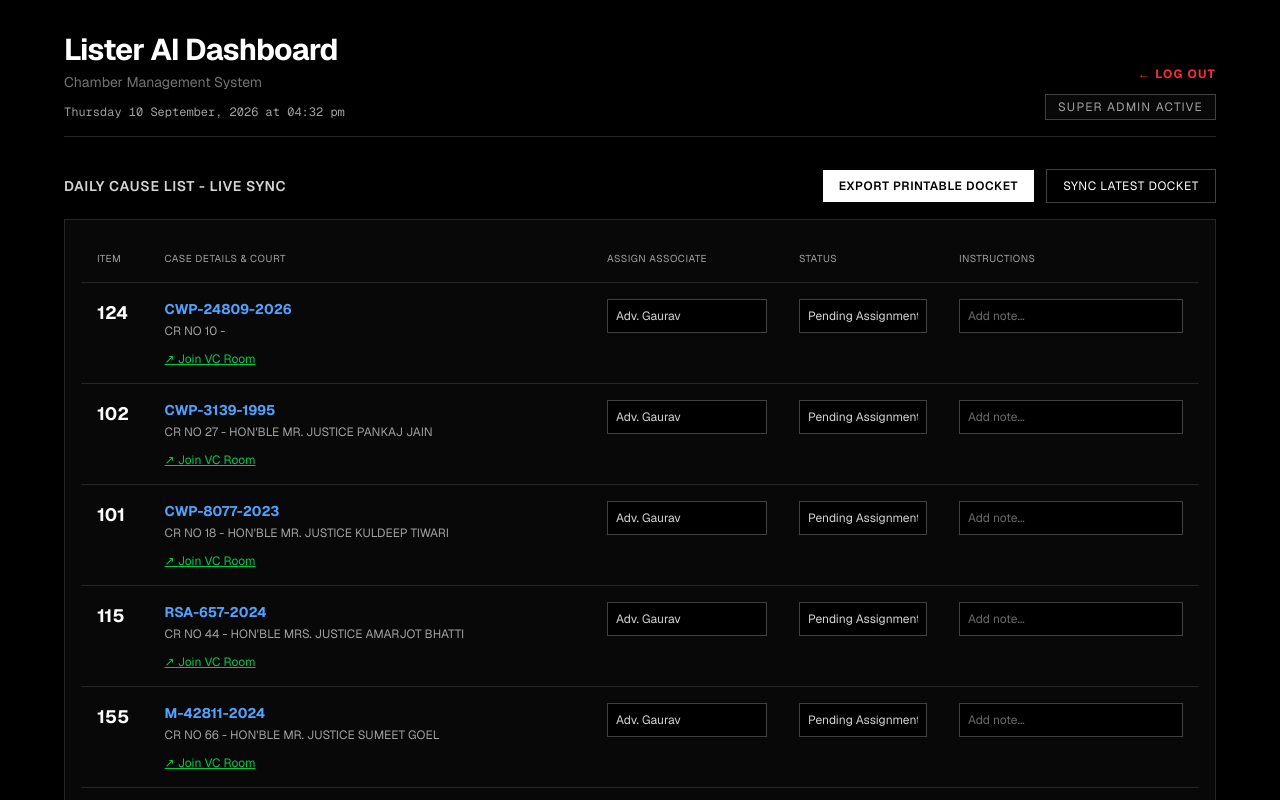
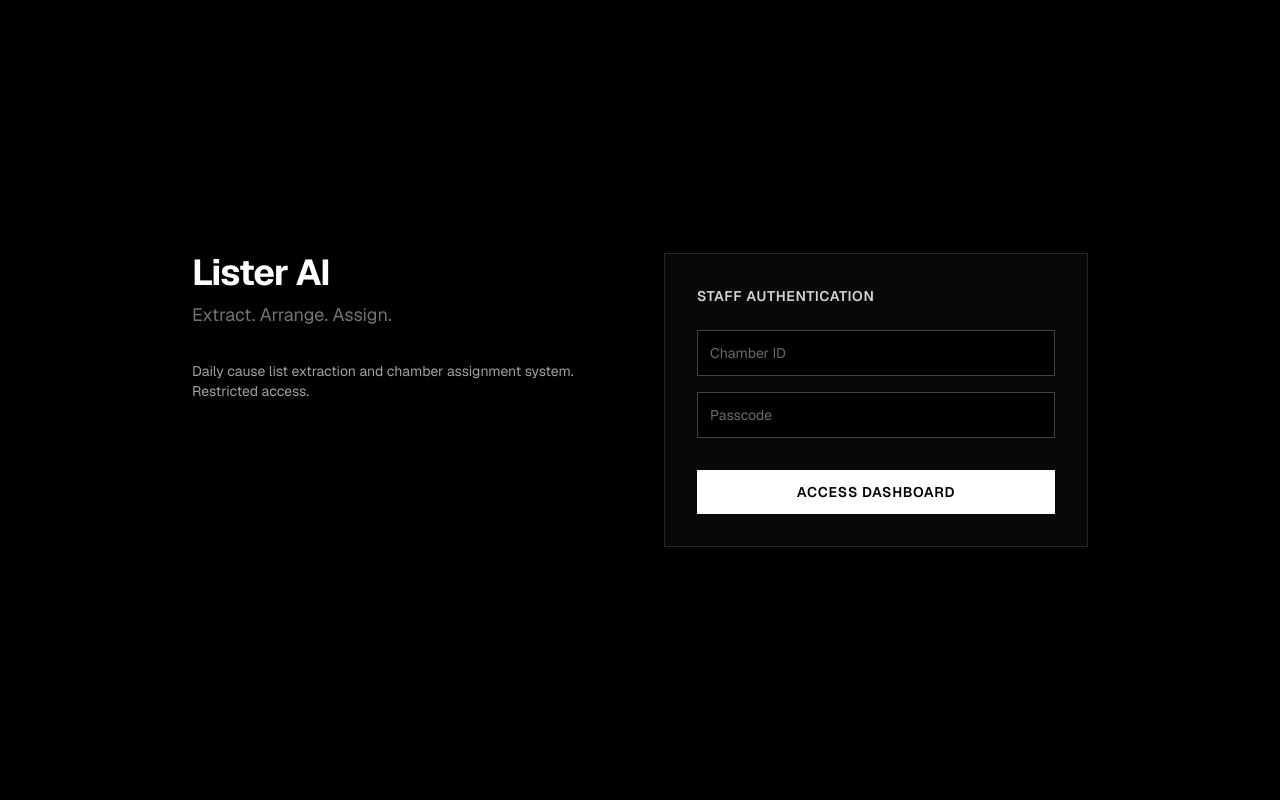
Before and after one commit to wwyfcrzcqt-debug/case-diary, a Next.js app: page / in a window 1280 px wide. Shown: the top 800 px of the page. Built offline with nearby package versions, Linux system fonts and the light colour scheme.

Commit message:
fix: restore missing login screen and correct page routing

```diff
--- a/app/page.tsx
+++ b/app/page.tsx
@@ -1,174 +1,38 @@
 'use client';
-import React, { useState, useEffect } from 'react';
 import Link from 'next/link';
-// FIXED: Path now points exactly to where GitHub Actions saves the JSON
-import extractedMattersJson from './dashboard/chamber_matters.json';
 
-type Matter = {
-  advocate_matched: string;
-  item_no: string;
-  case_no: string;
-  judge: string;
-  vc_link: string;
-  status: string;
-  date: string;
-};
-
-const extractedMatters = extractedMattersJson as Matter[];
-
-export default function Dashboard() {
-  const [isSyncing, setIsSyncing] = useState(false);
-  const [currentDateTime, setCurrentDateTime] = useState('');
-
-  useEffect(() => {
-    const updateTime = () => {
-      const now = new Date();
-      setCurrentDateTime(now.toLocaleDateString('en-IN', {
-        weekday: 'long', year: 'numeric', month: 'long', day: 'numeric',
-        hour: '2-digit', minute: '2-digit'
-      }));
-    };
-    updateTime();
-    const interval = setInterval(updateTime, 60000);
-    return () => clearInterval(interval);
-  }, []);
-
-  const handleExport = () => {
-    window.print();
-  };
-
-  const handleSync = async () => {
-    setIsSyncing(true);
-
-    try {
-      const res = await fetch('/api/sync', { method: 'POST' });
-      const data = await res.json();
-
-      if (data.success) {
-        window.location.reload();
-      } else {
-        alert("Failed to sync: " + data.error);
-      }
-    } catch (error) {
-      alert("Server error occurred.");
-    } finally {
-      setIsSyncing(false);
-    }
-  };
-
+export default function Login() {
   return (
-    <div className="min-h-screen bg-black text-white p-8 font-sans print:bg-white print:text-black print:p-0">
-      <div className="max-w-6xl mx-auto space-y-8">
-
-        <header className="flex justify-between items-end border-b border-neutral-800 pb-4 print:border-black print:pb-2">
+    <div className="min-h-screen bg-black text-white flex items-center justify-center p-8 font-sans">
+      <div className="max-w-4xl w-full grid grid-cols-1 md:grid-cols-2 gap-12">
         <div>
-            <h1 className="text-3xl font-bold tracking-tight print:text-black print:text-2xl">Lister AI Dashboard</h1>
-            <p className="text-neutral-500 text-sm mt-1 print:text-neutral-700">Chamber Management System</p>
-            <p className="text-neutral-400 text-xs font-mono mt-3 print:text-black print:font-bold print:mt-2">
-              {currentDateTime || "Loading time..."}
+          <h1 className="text-4xl font-bold tracking-tight mb-2">Lister AI</h1>
+          <p className="text-neutral-500 text-lg mb-8">Extract. Arrange. Assign.</p>
+          <p className="text-sm text-neutral-400">
+            Daily cause list extraction and chamber assignment system. Restricted access.
           </p>
         </div>
-          <div className="flex flex-col items-end space-y-3">
+        <div className="border border-neutral-800 bg-[#080808] p-8">
+          <h2 className="text-sm font-semibold uppercase tracking-wider text-neutral-300 mb-6">Staff Authentication</h2>
+          <div className="space-y-4">
+            <input
+              type="text"
+              placeholder="Chamber ID"
+              className="w-full bg-black border border-neutral-700 text-neutral-300 p-3 text-sm focus:border-white focus:outline-none"
+            />
+            <input
+              type="password"
+              placeholder="Passcode"
+              className="w-full bg-black border border-neutral-700 text-neutral-300 p-3 text-sm focus:border-white focus:outline-none"
+            />
             <Link
-              href="/"
-              className="text-xs text-red-500 hover:text-white transition-colors uppercase tracking-widest font-bold print:hidden"
+              href="/dashboard"
+              className="block w-full text-center bg-white text-black font-semibold px-4 py-3 hover:bg-neutral-200 transition-colors uppercase tracking-wider text-sm mt-4"
             >
-              ← Log Out
+              Access Dashboard
             </Link>
-            <div className="text-xs tracking-widest text-neutral-400 uppercase border border-neutral-700 px-3 py-1 bg-[#080808] print:bg-white print:border-black print:text-black">
-              Super Admin Active
           </div>
         </div>
-        </header>
-
-        <section>
-          <div className="flex justify-between items-center mb-4 print:hidden">
-            <h2 className="text-sm font-semibold uppercase tracking-wider text-neutral-300">Daily Cause List - Live Sync</h2>
-            <div className="space-x-3">
-              <button onClick={handleExport} className="text-xs bg-white text-black font-semibold px-4 py-2 hover:bg-neutral-200 transition-colors uppercase tracking-wider">
-                Export Printable Docket
-              </button>
-              <button
-                onClick={handleSync}
-                disabled={isSyncing}
-                className={`text-xs border border-neutral-700 px-4 py-2 uppercase tracking-wider transition-colors ${
-                  isSyncing ? 'bg-neutral-800 text-neutral-500 cursor-not-allowed' : 'hover:bg-white hover:text-black'
-                }`}
-              >
-                {isSyncing ? 'Syncing...' : 'Sync Latest Docket'}
-              </button>
-            </div>
-          </div>
-
-          <h2 className="hidden print:block text-lg font-bold mb-4 border-b border-black pb-2">Daily Cause List</h2>
-
-          <div className="w-full border border-neutral-800 bg-[#080808] p-4 print:bg-white print:border-black print:p-0">
-            {extractedMatters.length === 0 ? (
-              <div className="w-full text-center py-12 text-sm text-neutral-500 font-medium tracking-wide">
-                No cases listed for today or tomorrow.
-              </div>
-            ) : (
-              <table className="w-full text-left text-sm print:text-black">
-                <thead className="border-b border-neutral-800 text-neutral-400 uppercase tracking-wider text-[10px] print:border-black print:text-black">
-                  <tr>
-                    <th className="p-4 font-normal w-16 print:p-2">Item</th>
-                    <th className="p-4 font-normal print:p-2">Case Details & Court</th>
-                    <th className="p-4 font-normal w-48 print:p-2">Assign Associate</th>
-                    <th className="p-4 font-normal w-40 print:p-2">Status</th>
-                    <th className="p-4 font-normal w-64 print:p-2">Instructions</th>
-                  </tr>
-                </thead>
-                <tbody className="divide-y divide-neutral-800 print:divide-black">
-                  {extractedMatters.map((matter, index) => (
-                    <tr key={index}>
-                      <td className="p-4 align-top font-bold text-lg print:p-2 print:text-black">
-                        {matter.item_no}
-                      </td>
-                      <td className="p-4 align-top print:p-2">
-                        <div className="font-bold text-blue-400 print:text-black">{matter.case_no}</div>
-                        <div className="text-xs text-neutral-400 mt-1 print:text-neutral-700">{matter.judge}</div>
-                        {matter.vc_link && (
-                          <a
-                            href={matter.vc_link}
-                            target="_blank"
-                            rel="noreferrer"
-                            className="text-xs text-green-500 hover:text-green-400 underline mt-3 block print:hidden"
-                          >
-                            ↗ Join VC Room
-                          </a>
-                        )}
-                      </td>
-                      <td className="p-4 align-top print:p-2">
-                        <select
-                          defaultValue={matter.advocate_matched}
-                          className="w-full bg-black border border-neutral-700 text-neutral-300 p-2 text-xs focus:border-white focus:outline-none rounded-none appearance-none print:bg-white print:border-none print:text-black print:p-0"
-                        >
-                          <option value="GAURAV MOHUNTA">Adv. Gaurav</option>
-                          <option value="AKSHAY BHAN">Adv. Akshay</option>
-                          <option value="ASHISH KAPOOR">Adv. Ashish</option>
-                          <option value="Unassigned">Unassigned</option>
-                        </select>
-                      </td>
-                      <td className="p-4 align-top print:p-2">
-                        <select
-                          defaultValue={matter.status}
-                          className="w-full bg-black border border-neutral-700 text-neutral-300 p-2 text-xs focus:border-white focus:outline-none rounded-none appearance-none print:bg-white print:border-none print:text-black print:p-0"
-                        >
-                          <option value="Pending Assignment">Pending Assignment</option>
-                          <option value="Argued">Argued</option>
-                          <option value="Adjourned">Adjourned</option>
-                        </select>
-                      </td>
-                      <td className="p-4 align-top print:p-2">
-                        <input type="text" placeholder="Add note..." className="w-full bg-black border border-neutral-700 text-neutral-300 p-2 text-xs focus:border-white focus:outline-none rounded-none print:bg-white print:border-none print:text-black print:p-0 print:placeholder-transparent" />
-                      </td>
-                    </tr>
-                  ))}
-                </tbody>
-              </table>
-            )}
-          </div>
-        </section>
       </div>
     </div>
   );
```
Lines whose indentation alone changed are shown as unchanged.
